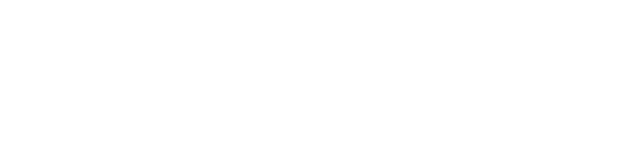
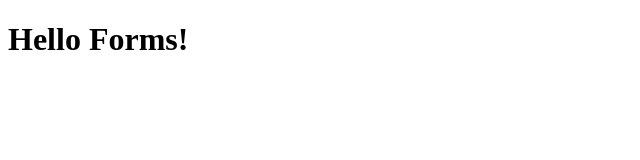
Before and after one commit to Admiral-Kostya/Robot_Dreams, a plain HTML site: page Lesson_6_forms/index.html in a window 1280 px wide. Shown: the whole page, without its empty margins (0-640 px from the left). Drawn offline with Linux system fonts and the light colour scheme.

Commit message:
all about forms

```diff
--- a/Lesson_6_forms/index.html
+++ b/Lesson_6_forms/index.html
@@ -6,5 +6,7 @@
     <meta name="viewport" content="width=device-width, initial-scale=1.0" />
     <title>Lesson_6</title>
   </head>
-  <body></body>
+  <body>
+    <h1>Hello Forms!</h1>
+  </body>
 </html>
```
